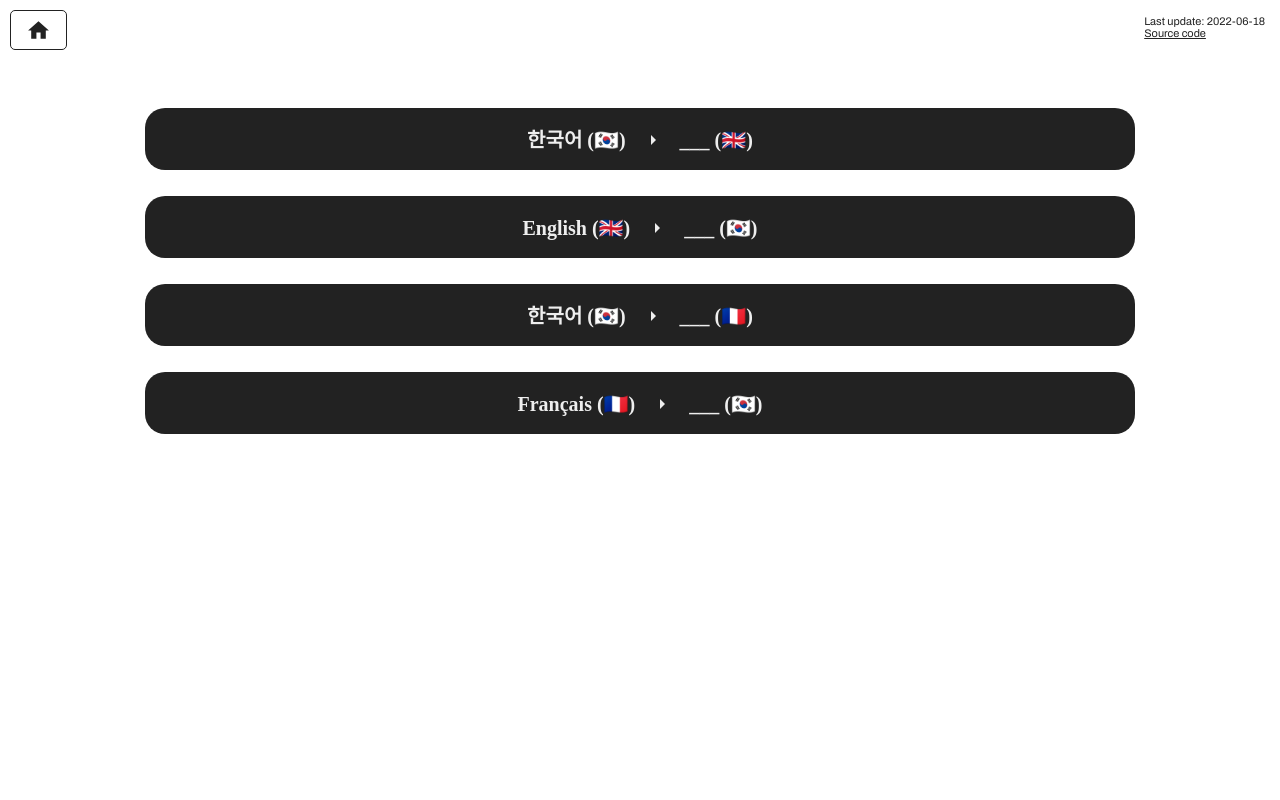
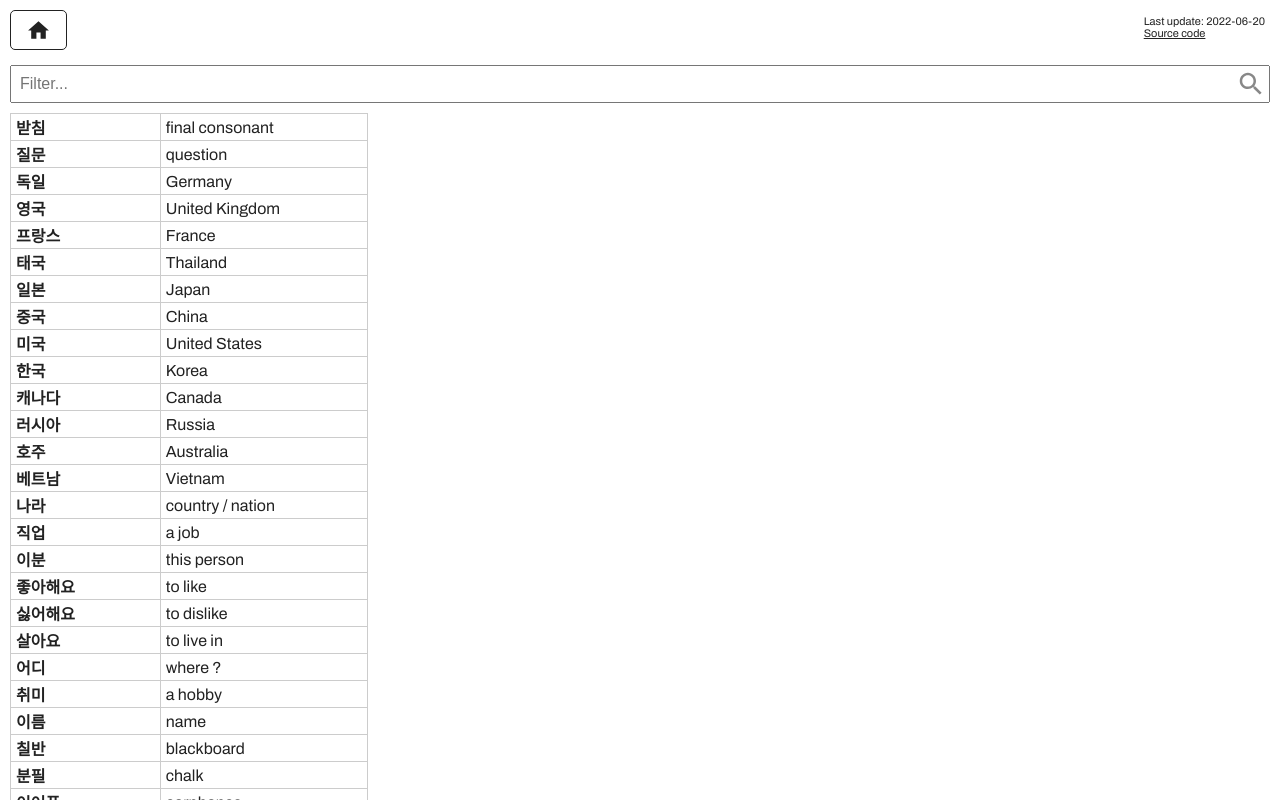
Before and after one commit to Paphos/LearnVocabularyApp, a React (Create React App) app: page /word-list in a window 1280 px wide. Before the commit this address led to /. Shown: the top 800 px of the page. Built offline with nearby package versions, Linux system fonts and the light colour scheme; a web font is replaced by a local one.

Commit message:
Add new words + Add "word list" page

```diff
--- a/src/App.jsx
+++ b/src/App.jsx
@@ -1,6 +1,7 @@
 import { Routes, Route, Navigate } from "react-router-dom";
 import { HomePage } from 'pages/HomePage';
 import { ReviewPage } from 'pages/ReviewPage';
+import { WordListPage } from "pages/WordListPage";
 import { ToastContainer } from 'react-toastify';
 import HomeIcon from '@mui/icons-material/Home';
 import { Link } from "react-router-dom";
@@ -13,6 +14,7 @@ export default function App() {
       <Routes>
         <Route index={true} element={<HomePage />} />
         <Route path='/review' element={<ReviewPage />} />
+        <Route path='/word-list' element={<WordListPage />} />
         <Route path='*' element={<Navigate to="/" replace />} />
       </Routes>
       <ToastContainer/>
--- /dev/null
+++ b/src/components/vocabulary.jsx
@@ -0,0 +1,35 @@
+
+export function parseVocabularyFile(rawText){
+    const lines = rawText.split(/\r\n|\n/);
+    const vocabList = [];
+    for (let i = 0; i < lines.length; i++) {
+      if (!lines[i])
+        continue;
+      const row = lines[i].split(';');
+      vocabList.push({
+        ko: row[0],
+        en: row[1],
+        fr: row[2],
+      })
+    }
+    return vocabList;
+}
+
+// https://stackoverflow.com/a/2450976
+export function shuffle(array) {
+    let currentIndex = array.length,  randomIndex;
+
+    // While there remain elements to shuffle.
+    while (currentIndex !== 0) {
+
+      // Pick a remaining element.
+      randomIndex = Math.floor(Math.random() * currentIndex);
+      currentIndex--;
+
+      // And swap it with the current element.
+      [array[currentIndex], array[randomIndex]] = [
+        array[randomIndex], array[currentIndex]];
+    }
+
+    return array;
+}
--- a/src/pages/HomePage.jsx
+++ b/src/pages/HomePage.jsx
@@ -11,17 +11,20 @@ export function HomePage() {
       textAlign: 'center',
       marginTop: '35px'
     }}>
-      <Link to={`/review?source=ko&target=en`} className="btn-type1">
+      <Link to={`/review?source=ko&target=en`} className="btn-home btn-type1">
         <span>한국어 (&#127472;&#127479;) <Arrow/> ___ (&#127468;&#127463;)</span>
       </Link>
-      <Link to={`/review?source=en&target=ko`} className="btn-type1">
+      <Link to={`/review?source=en&target=ko`} className="btn-home btn-type1">
         <span>English (&#127468;&#127463;) <Arrow/> ___ (&#127472;&#127479;)</span>
       </Link>
-      <Link to={`/review?source=ko&target=fr`} className="btn-type1">
+      <Link to={`/review?source=ko&target=fr`} className="btn-home btn-type1">
         <span>한국어 (&#127472;&#127479;) <Arrow/> ___ (&#127467;&#127479;)</span>
       </Link>
-      <Link to={`/review?source=fr&target=ko`} className="btn-type1">
+      <Link to={`/review?source=fr&target=ko`} className="btn-home btn-type1">
         <span>Français (&#127467;&#127479;) <Arrow/> ___ (&#127472;&#127479;)</span>
+      </Link>
+      <Link to={`/word-list`} className="btn-home btn-type2">
+        <span>Word list</span>
       </Link>
     </div>
   );
--- a/src/pages/HomePage.scss
+++ b/src/pages/HomePage.scss
@@ -1,6 +1,4 @@
-.btn-type1 {
-    color: #EEE;
-    background-color: #222;
+.btn-home {
     border-radius: 20px;
     font-size: 20px;
     margin: 13px 0;
@@ -16,8 +14,22 @@
     text-decoration: none;
     user-select: none;
     vertical-align: middle;
+}
+
+.btn-type1 {
+    color: #EEE;
+    background-color: #222;
 
     &:hover, &:focus {
         background-color: #444;
     }
 }
+
+.btn-type2 {
+    color: #EEE;
+    background-color: rgb(30, 30, 74);
+
+    &:hover, &:focus {
+        background-color: rgb(70, 68, 92);
+    }
+}
--- a/src/pages/ReviewPage.jsx
+++ b/src/pages/ReviewPage.jsx
@@ -4,6 +4,7 @@ import VisibilityIcon from '@mui/icons-material/Visibility';
 import NavigateBeforeIcon from '@mui/icons-material/NavigateBefore';
 import NavigateNextIcon from '@mui/icons-material/NavigateNext';
 import { useKeyPress } from 'components/useKeyPress';
+import { parseVocabularyFile, shuffle } from 'components/vocabulary';
 
 import './ReviewPage.scss';
 
@@ -39,7 +40,7 @@ export function ReviewPage() {
     fetch('/database/vocabulary.csv')
       .then((r) => r.text())
       .then(text  => {
-        var vocab = parseVocabularyFile(text);
+        var vocab = shuffle(parseVocabularyFile(text));
         setVocabulary(vocab);
       })
   }, [setVocabulary]);
@@ -148,38 +149,3 @@ function WordGuessComponent({wordObject, sourceLangCode, targetLangCode, isWordH
     </div>
   );
 }
-
-function parseVocabularyFile(rawText){
-  const lines = rawText.split(/\r\n|\n/);
-  const vocabList = [];
-  for (let i = 0; i < lines.length; i++) {
-    if (!lines[i])
-      continue;
-    const row = lines[i].split(';');
-    vocabList.push({
-      ko: row[0],
-      en: row[1],
-      fr: row[2],
-    })
-  }
-  return shuffle(vocabList);
-}
-
-// https://stackoverflow.com/a/2450976
-function shuffle(array) {
-  let currentIndex = array.length,  randomIndex;
-
-  // While there remain elements to shuffle.
-  while (currentIndex !== 0) {
-
-    // Pick a remaining element.
-    randomIndex = Math.floor(Math.random() * currentIndex);
-    currentIndex--;
-
-    // And swap it with the current element.
-    [array[currentIndex], array[randomIndex]] = [
-      array[randomIndex], array[currentIndex]];
-  }
-
-  return array;
-}
--- /dev/null
+++ b/src/pages/WordListPage.jsx
@@ -0,0 +1,65 @@
+import React, { useState, useEffect } from 'react';
+import SearchIcon from '@mui/icons-material/Search';
+import { parseVocabularyFile } from 'components/vocabulary';
+
+import './WordListPage.scss';
+
+export function WordListPage() {
+
+  const [vocabulary, setVocabulary] = useState(null);
+  const [searchText, setSearchText] = useState(null);
+
+  // Load vocabulary from CSV file
+  useEffect(() => {
+    fetch('/database/vocabulary.csv')
+      .then((r) => r.text())
+      .then(text  => {
+        var vocab = parseVocabularyFile(text);
+        setVocabulary(vocab);
+      })
+  }, [setVocabulary]);
+
+  return (
+    <div>
+      <div style={{margin: '5px 10px', position: 'relative'}}>
+        <input className='search-text-input' placeholder='Filter...' onInput={(e) => setSearchText(e.target.value)}/>
+        <SearchIcon style={{
+          position: 'absolute',
+          right: '0',
+          color: '#888',
+          fontSize: '30px',
+          margin: '4px'
+        }}/>
+      </div>
+      {vocabulary && (
+        <div>
+          <table className='word-list-table'>
+            <tbody>
+              {vocabulary.filter(wordObj => filterMatches(wordObj, searchText)).map((wordObject, i) => (
+                <tr key={i}>
+                  <td style={{ fontWeight: 'bold' }}>{wordObject.ko}</td>
+                  <td>{wordObject.en}</td>
+                </tr>
+              ))}
+            </tbody>
+          </table>
+
+        </div>
+      )}
+      {!vocabulary && (
+        <div>Loading vocabulary...</div>
+      )}
+    </div>
+  );
+}
+
+function filterMatches(wordObject, searchText){
+  if (!searchText){
+    return true;
+  }
+
+  let lowerCaseSearchText = searchText.toLowerCase();
+
+  return ((wordObject.ko && wordObject.ko.toLowerCase().includes(lowerCaseSearchText))
+    || (wordObject.en && wordObject.en.toLowerCase().includes(lowerCaseSearchText)))
+}
--- /dev/null
+++ b/src/pages/WordListPage.scss
@@ -0,0 +1,15 @@
+.word-list-table{
+    margin: 10px;
+    border-collapse: collapse;
+
+    td{
+        padding: 1px 5px;
+        border: 1px solid #CCC;
+    }
+}
+
+.search-text-input{
+    font-size: 16px;
+    padding: 8px;
+    width: calc(100% - 20px);
+}
```
Also changed, not shown: public/database/vocabulary.csv, 1 other file (tests, documents, lock files or other folders).
